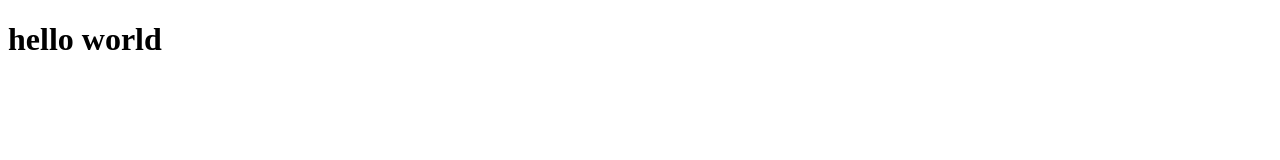
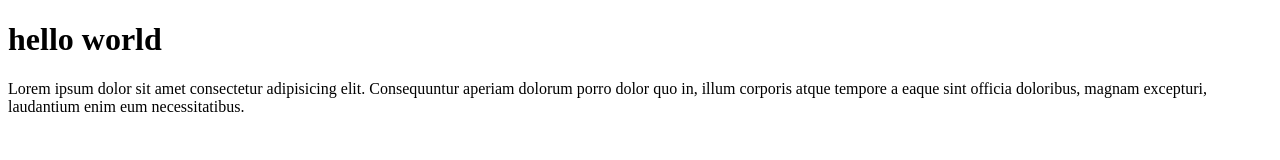
Before and after one commit to kautsar34/latihan-github, a plain HTML site: page index.html in a window 1280 px wide. Drawn offline with Linux system fonts and the light colour scheme.

Commit message:
menambah text di index.html

```diff
--- a/index.html
+++ b/index.html
@@ -8,5 +8,6 @@
 </head>
 <body>
     <h1>hello world</h1>
+    <p>Lorem ipsum dolor sit amet consectetur adipisicing elit. Consequuntur aperiam dolorum porro dolor quo in, illum corporis atque tempore a eaque sint officia doloribus, magnam excepturi, laudantium enim eum necessitatibus.</p>
 </body>
 </html>
```
